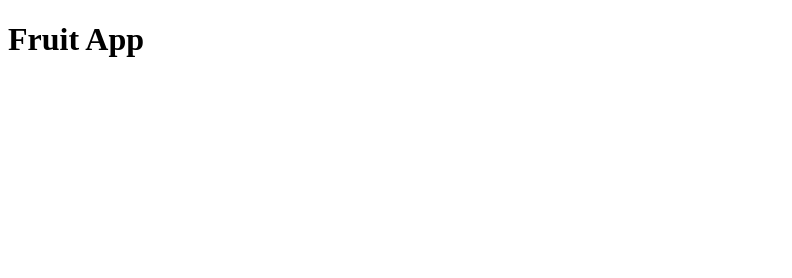
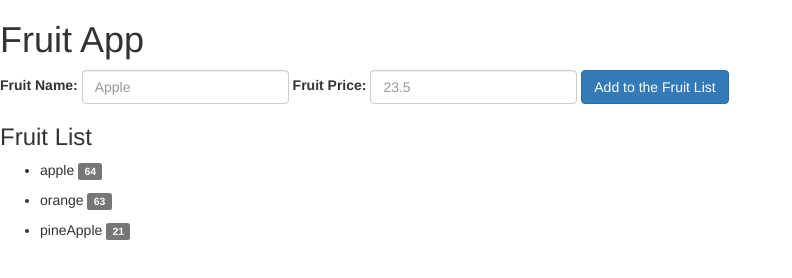
Before and after one commit to hassan-ali-10p/ng-fruit-app, a plain HTML site: page index.html in a window 1280 px wide. Shown: the whole page, without its empty margins (0-792 px from the left). Drawn offline with nearby package versions, Linux system fonts and the light colour scheme.

Commit message:
fruit form and fruit list added

```diff
--- a/index.html
+++ b/index.html
@@ -6,11 +6,33 @@
   <script data-require="angular.js@*" data-semver="1.3.16" src="https://code.angularjs.org/1.3.16/angular.js"></script>
   <link rel="stylesheet" href="style.css">
   <script src="script.js"></script>
+  <link rel="stylesheet" href="https://maxcdn.bootstrapcdn.com/bootstrap/3.3.6/css/bootstrap.min.css">
 </head>
 <body ng-app="app">
     <div ng-controller="appCtrl">
       <h1 ng-bind="menu"></h1>
+
+      <!--   form for add a new fruit to list   -->
+      <form class="form-inline">
+        <div class="form-group">
+          <label for="name">Fruit Name: </label>
+          <input type="text" id="name" placeholder="Apple" ng-model="name" class="form-control">
+        </div>
+        <div class="form-group">
+          <label for="price">Fruit Price: </label>
+          <input type="text" name="price" ng-model="price" placeholder="23.5" class="form-control">
+        </div>
+        <button class="btn btn-primary" type="submit">Add to the Fruit List</button>
+      </form>
+
+      <!--   List containing all the fruits   -->
+      <h3>Fruit List</h3>
+      <ul ng-repeat="fruit in fruits">
+        <li>
+          <span ng-bind="fruit.name"></span>
+          <span class="label label-default" ng-bind="fruit.price"></span>
+        </li>
+      </ul>
     </div>
-
   </body>
 </html>
--- a/script.js
+++ b/script.js
@@ -1,4 +1,10 @@
 angular.module('app', [])
   .controller('appCtrl', function($scope){
     $scope.menu = 'Fruit App';
+
+    $scope.fruits = [
+      {"name": "apple", "price": "64"},
+      {"name": "orange", "price": "63"},
+      {"name": "pineApple", "price": "21"}
+    ];
   });
```
